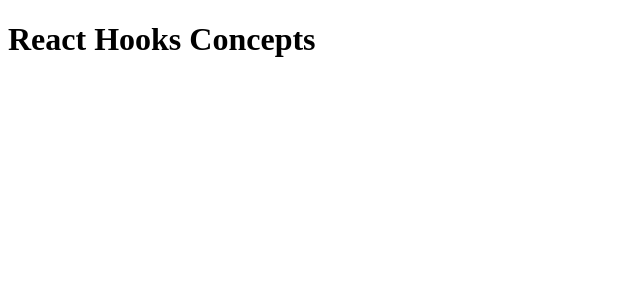
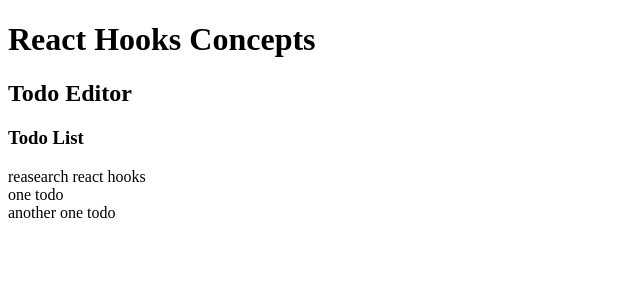
Before and after one commit to olgabelykh/react-hooks-concepts, a React (Create React App) app: page / in a window 1280 px wide. Shown: the top 300 px of the page, without its empty margins (0-640 px from the left). Built offline with nearby package versions, Linux system fonts and the light colour scheme.

Commit message:
add TodoEditor, TodoList, TodoItem  components

```diff
--- a/src/App.js
+++ b/src/App.js
@@ -1,9 +1,11 @@
 import React from 'react'
+import TodoEditor from './components/todo-editor'
 
 function App() {
   return (
     <div>
-    <h1>React Hooks Concepts</h1>
+      <h1>React Hooks Concepts</h1>
+      <TodoEditor />
     </div>
   )
 }
--- /dev/null
+++ b/src/components/todo-editor/index.js
@@ -0,0 +1,30 @@
+import React, { useState } from 'react'
+import TodoList from '../todo-list'
+
+const initialTodos = [
+  {
+      id: 'todo1',
+      title: 'reasearch react hooks'
+  },
+  {
+      id: 'todo2',
+      title: 'one todo'
+  },
+  {
+      id: 'todo3',
+      title: 'another one todo'
+  }
+]
+
+const TodoEditor = _ => {
+    const [todos, setTodos] = useState(initialTodos)
+
+    return (
+        <div>
+            <h2>Todo Editor</h2>
+            <TodoList todos={todos} />
+        </div>
+    )
+}
+
+export default TodoEditor
--- /dev/null
+++ b/src/components/todo-item/index.js
@@ -0,0 +1,12 @@
+import React from 'react'
+
+const TodoItem = props => {
+    const  { todo } = props
+    return(
+        <div>
+            {todo.title}
+        </div>
+    )
+}
+
+export default TodoItem
--- /dev/null
+++ b/src/components/todo-list/index.js
@@ -0,0 +1,15 @@
+import React from 'react'
+
+import TodoItem from '../todo-item'
+
+const TodoList = props => {
+    const { todos } = props
+    return (
+        <div>
+            <h3>Todo List</h3>
+            {todos.map(todo => <TodoItem  key={todo.id} todo={todo} />)}
+        </div>
+    )
+}
+
+export default TodoList
```
